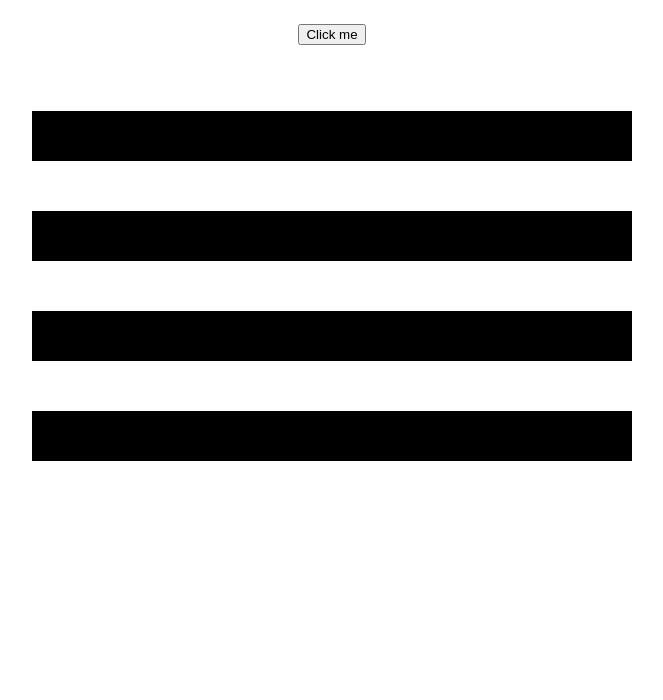
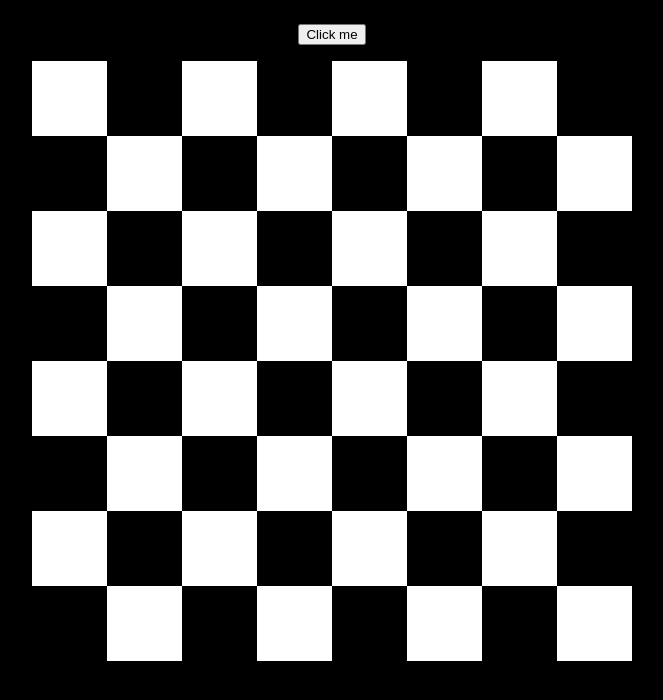
Before and after one commit to sebastianlewandowski/magicboard, a plain HTML site: page index.html in a window 1280 px wide. Shown: the whole page, without its empty margins (308-971 px from the left). Drawn offline with Linux system fonts and the light colour scheme.

Commit message:
Complete board layout
Chessboard

```diff
--- a/script.js
+++ b/script.js
@@ -1,26 +1,24 @@
-
+var nrOfSquares=8;
 var contentDiv=document.getElementById("content");
 
 var board=document.createElement("div");
 board.className="board";
 
-for(var y = 0; y < 8; y++){
 
-var row= document.createElement("div")
-row.className="row";
-for(var y = 0; y < 8; y++){
-    addRowToBoard();
+for(var y = 0; y < nrOfSquares; y++){
+  var row =  addRowToBoard();
+for(var x=0; x<nrOfSquares; x++){
+    var square= document.createElement("div");
+    square.className="square";
+    if((x+y)%2){
+        square.style.backgroundColor="black"
+        }else{
+        square.style.backgroundColor="white"
+        }
+    row.appendChild(square);
 }
-if(y%2){
-row.style.backgroundColor="black"
-}else{
-row.style.backgroundColor="white"
 }
 
-
-
-board.appendChild(row);
-}
 contentDiv.appendChild(board);
 
 function addRowToBoard(){
@@ -36,6 +34,6 @@ function addRowToBoard(){
         }
 
 
-
         board.appendChild(row);
+        return row;
 }
--- a/style.css
+++ b/style.css
@@ -1,5 +1,5 @@
 body{
-    background-color:white;
+    background-color:rgb(0, 0, 0);
 }
 header{
     display:flex;
@@ -26,10 +26,18 @@ header-button{
     background-color: white;
     display: flex;
     flex-direction:column;
+
 }
 
 .board .row{
-    background-color:black;
-    height:50px;
     width:100%;
+    flex-grow:1;
+    display:flex;
 }
+.board .row .square{
+    background-color:pink;
+    min-width:50px;
+    min-height:0px;
+    flex-basis:auto;
+    flex-grow:1;
+}
```
Also changed, not shown: index.html (+3 -1 lines).
